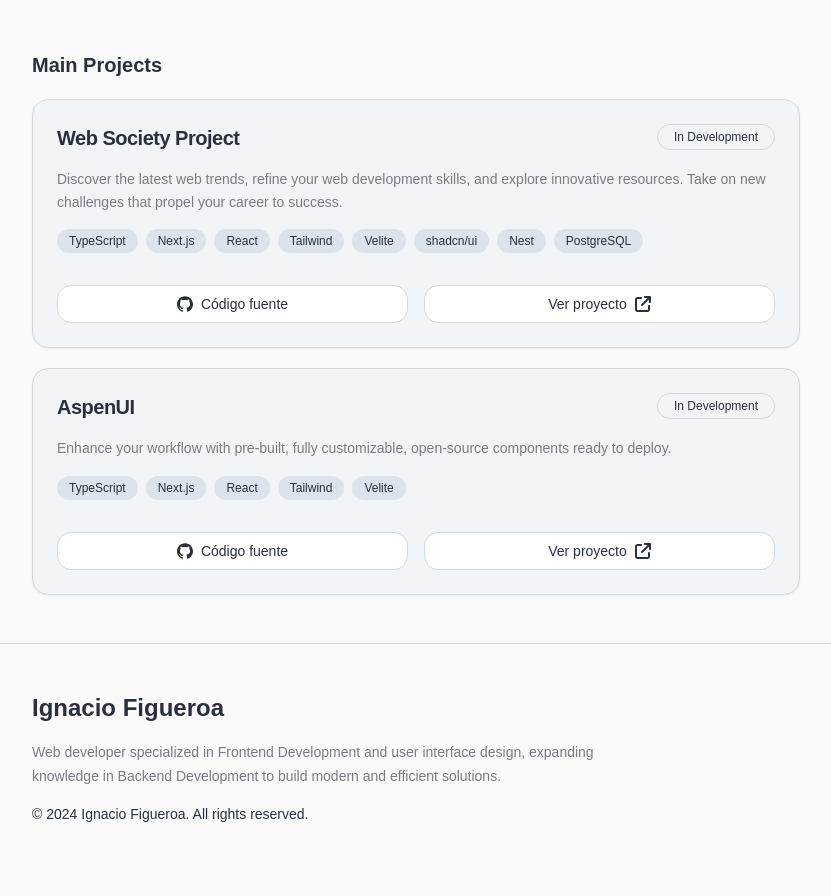
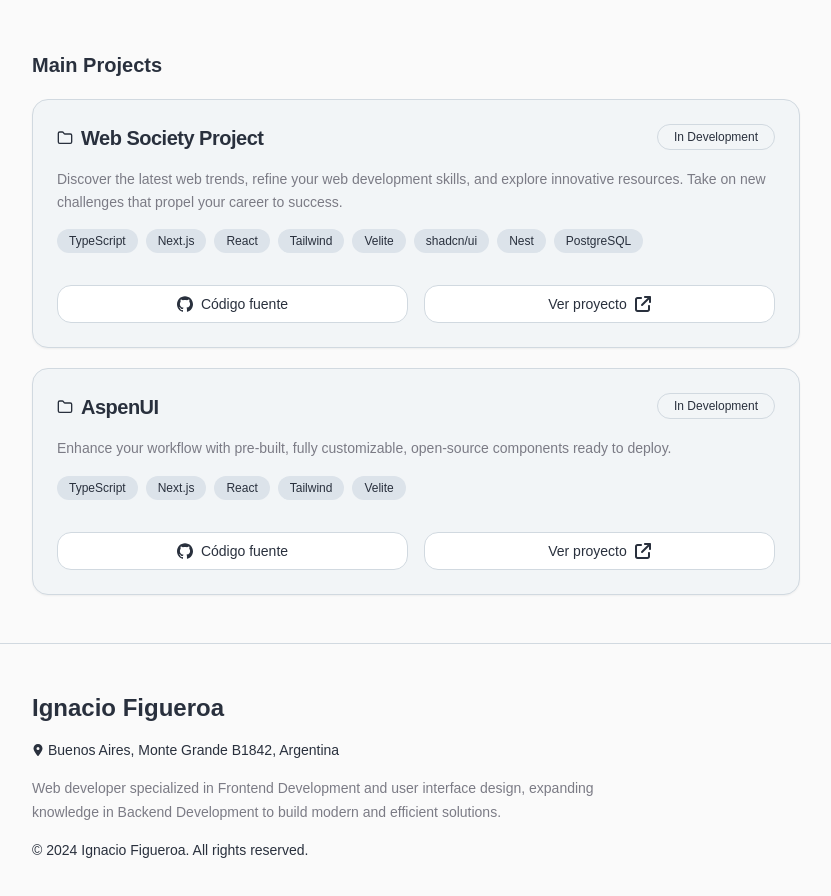
Before and after one commit to figueroaignacio/portfolio, a React (Vite) app: page / in a window 1280 px wide. Shown: the part 1400-2296 px from the top of the page, without its empty margins (224-1055 px from the left). Before the commit the page ends 2272 px from the top, so only its background shows below. Built offline with nearby package versions, Linux system fonts and the light colour scheme; a web font is replaced by a local one.

Commit message:
feat: add cool icons

```diff
--- a/src/components/ExperienceCard.tsx
+++ b/src/components/ExperienceCard.tsx
@@ -1,5 +1,8 @@
 // Hooks
 import { useTranslation } from "react-i18next";
+
+// Icons
+import { Building } from "@/components/Icons.tsx";
 
 interface ExperienceCardProps {
   role: string;
@@ -18,7 +21,10 @@ export function ExperienceCard({ company, datetime, responsibilities, role, desc
       <div className="flex flex-col md:flex-row md:items-start md:justify-between mb-6">
         <div className="flex-grow">
           <h3 className="text-2xl font-bold mb-1">{role}</h3>
-          <h4 className="text-base font-medium text-muted-foreground">{company}</h4>
+          <div className="flex items-center gap-x-2">
+            <Building />
+            <h4 className="text-base font-medium text-muted-foreground">{company}</h4>
+          </div>
         </div>
         <span className="text-sm mt-2 md:mt-0 text-muted-foreground whitespace-nowrap">{datetime}</span>
       </div>
--- a/src/components/Footer.tsx
+++ b/src/components/Footer.tsx
@@ -3,6 +3,8 @@ import { useTranslation } from "react-i18next";
 
 // Components
 import { Container } from "@/components/Container.tsx";
+
+import { Location } from "@/components/Icons.tsx";
 
 export function Footer() {
   const { t } = useTranslation();
@@ -14,6 +16,10 @@ export function Footer() {
         <div className="container max-w-4xl space-y-6">
           <div className="container max-w-4xl mx-auto py-12 space-y-4">
             <h2 className="text-2xl font-semibold">Ignacio Figueroa</h2>
+            <div className="flex items-center gap-x-1 text-sm">
+              <Location />
+              <p>Buenos Aires, Monte Grande B1842, Argentina</p>
+            </div>
             <p className="text-sm max-w-xl text-muted-foreground leading-6">
               {t("components.footer.description")}
             </p>
--- a/src/components/Icons.tsx
+++ b/src/components/Icons.tsx
@@ -153,5 +153,37 @@ function Building() {
   );
 }
 
+function Document() {
+  return (
+    <svg
+      xmlns="http://www.w3.org/2000/svg"
+      width="16"
+      height="16"
+      viewBox="0 0 24 24"
+      fill="none"
+      stroke="currentColor"
+      stroke-width="2"
+      stroke-linecap="round"
+      stroke-linejoin="round"
+      className="lucide lucide-folder">
+      <path d="M20 20a2 2 0 0 0 2-2V8a2 2 0 0 0-2-2h-7.9a2 2 0 0 1-1.69-.9L9.6 3.9A2 2 0 0 0 7.93 3H4a2 2 0 0 0-2 2v13a2 2 0 0 0 2 2Z" />
+    </svg>
+  );
+}
 
-export { SunIcon, MoonIcon, Chevron, User, Mail, LinkedIn, GitHub, Building }
+function Location() {
+  return (
+    <svg
+      xmlns="http://www.w3.org/2000/svg"
+      viewBox="0 0 384 512"
+      width="12"
+      height="12"
+      fill="currentColor"
+    >
+      <path d="M215.7 499.2C267 435 384 279.4 384 192C384 86 298 0 192 0S0 86 0 192c0 87.4 117 243 168.3 307.2c12.3 15.3 35.1 15.3 47.4 0zM192 128a64 64 0 1 1 0 128 64 64 0 1 1 0-128z" />
+    </svg>
+  );
+}
+
+
+export { SunIcon, MoonIcon, Chevron, User, Mail, LinkedIn, GitHub, Building, Document, Location }
--- a/src/components/ProjectCard.tsx
+++ b/src/components/ProjectCard.tsx
@@ -2,8 +2,8 @@
 import { Badge } from "@/components/Badge.tsx";
 
 // Icons
-import { Github } from "@/icons/Github.tsx";
 import { ArrowUp } from "@/icons/ArrowUp.tsx";
+import { Document, GitHub } from "@/components/Icons.tsx";
 
 interface ProjectCardProps {
   name: string
@@ -16,10 +16,13 @@ interface ProjectCardProps {
 
 export function ProjectCard({ code, site, technologies, name, status, description }: ProjectCardProps) {
   return (
-    <div className="bg-card rounded-lg border border-border shadow-sm hover:shadow-md transition-shadow duration-300">
+    <div className="bg-card rounded-lg border border-border shadow-sm transition-shadow duration-300">
       <div className="p-6 space-y-4">
         <div className="flex justify-between items-start">
-          <h3 className="text-xl font-bold tracking-tight">{name}</h3>
+          <div className="flex items-center gap-2">
+            <Document />
+            <h3 className="text-xl font-bold tracking-tight">{name}</h3>
+          </div>
           <span
             className="px-4 py-1 text-xs rounded-full border border-border">
             {status}
@@ -44,7 +47,7 @@ export function ProjectCard({ code, site, technologies, name, status, descriptio
             rel="noopener noreferrer"
             className="flex-1 inline-flex items-center justify-center px-4 py-2 gap-2 border border-border rounded-md text-sm bg-primary hover:bg-primary-foreground transition-colors duration-100"
           >
-            <Github />
+            <GitHub />
             <span>Código fuente</span>
           </a>
           <a
--- a/src/icons/Building.tsx
+++ /dev/null
@@ -1,15 +0,0 @@
-export function Building() {
-  return (
-    <svg
-      xmlns="http://www.w3.org/2000/svg"
-      width="16"
-      height="16"
-      viewBox="0 0 384 512"
-    >
-      <path
-        fill="#f5f5f5"
-        d="M48 0C21.5 0 0 21.5 0 48V464c0 26.5 21.5 48 48 48h96V432c0-26.5 21.5-48 48-48s48 21.5 48 48v80h96c26.5 0 48-21.5 48-48V48c0-26.5-21.5-48-48-48H48zM64 240c0-8.8 7.2-16 16-16h32c8.8 0 16 7.2 16 16v32c0 8.8-7.2 16-16 16H80c-8.8 0-16-7.2-16-16V240zm112-16h32c8.8 0 16 7.2 16 16v32c0 8.8-7.2 16-16 16H176c-8.8 0-16-7.2-16-16V240c0-8.8 7.2-16 16-16zm80 16c0-8.8 7.2-16 16-16h32c8.8 0 16 7.2 16 16v32c0 8.8-7.2 16-16 16H272c-8.8 0-16-7.2-16-16V240zM80 96h32c8.8 0 16 7.2 16 16v32c0 8.8-7.2 16-16 16H80c-8.8 0-16-7.2-16-16V112c0-8.8 7.2-16 16-16zm80 16c0-8.8 7.2-16 16-16h32c8.8 0 16 7.2 16 16v32c0 8.8-7.2 16-16 16H176c-8.8 0-16-7.2-16-16V112zM272 96h32c8.8 0 16 7.2 16 16v32c0 8.8-7.2 16-16 16H272c-8.8 0-16-7.2-16-16V112c0-8.8 7.2-16 16-16z"
-      />
-    </svg>
-  );
-}
```
